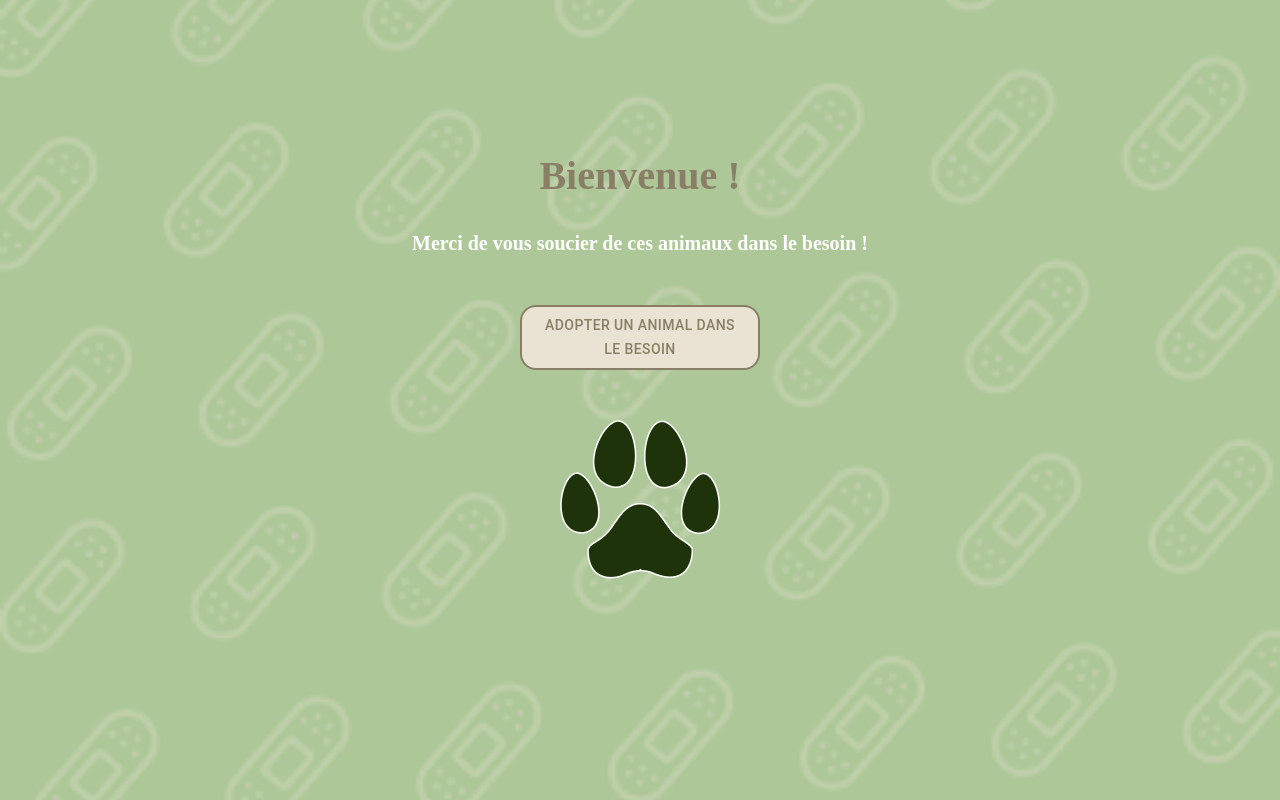
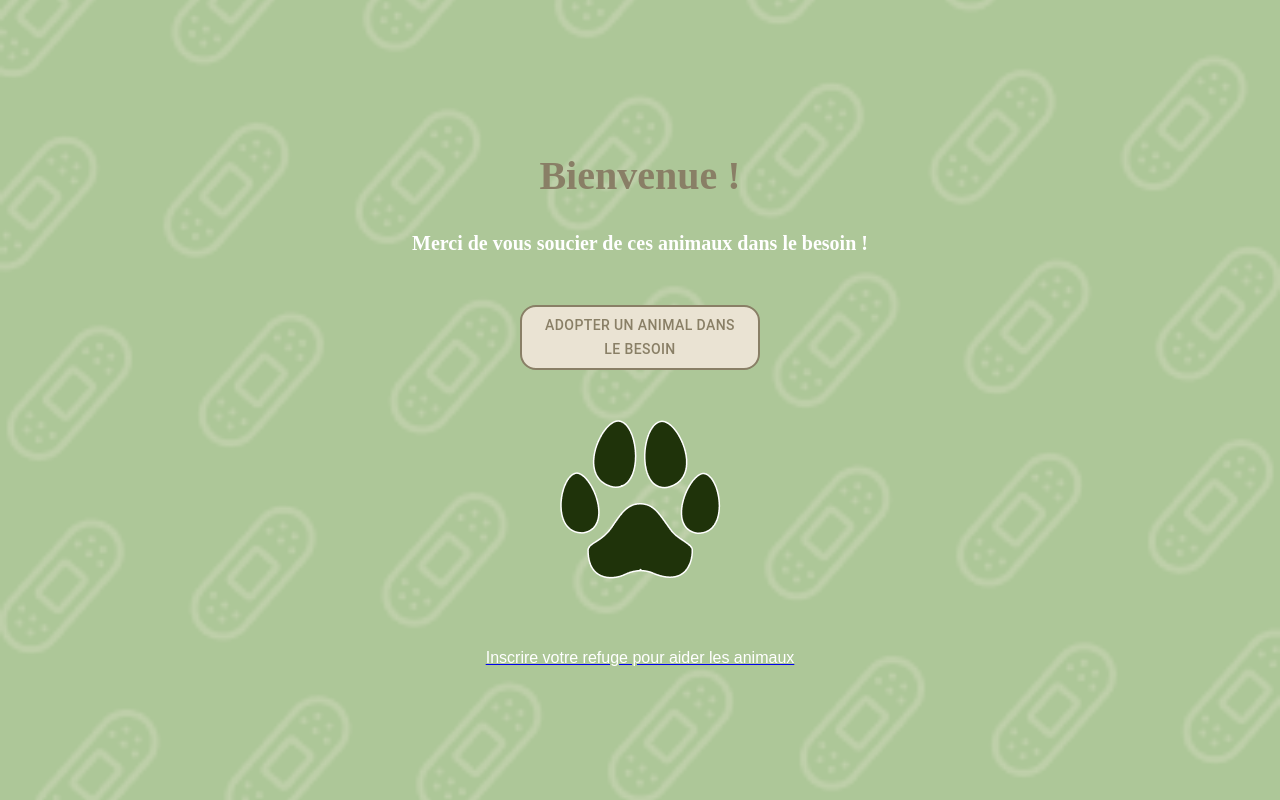
Before and after one commit to Roukik/PIM, a React (Vite) app in the folder PIM/: page / in a window 1280 px wide. Built offline with nearby package versions, Linux system fonts and the light colour scheme.

Commit message:
début back

```diff
--- /dev/null
+++ b/PIM/src/BackPage/P1.jsx
@@ -0,0 +1,13 @@
+import React from 'react'
+import PQRefuge from "../assets/PQRefuge.png"
+
+
+function P1() {
+  return (
+    <div>
+        <img src={PQRefuge} alt="" className='Fond'/>
+    </div>
+  )
+}
+
+export default P1
--- a/PIM/src/Pages/PageBienvenue.jsx
+++ b/PIM/src/Pages/PageBienvenue.jsx
@@ -5,11 +5,11 @@ import Stack from '@mui/material/Stack';
 import Button from '@mui/material/Button';
 import Popup from './Popup';
 import FondPansement from '../assets/FondPansement.png';
-import Logo from '../assets/Logo.png'
+import Logo from '../assets/Logo.png';
 
 function PageBienvenue() {
   return (
-    <div className="page-container page-bienvenue"> {/* Ajoutez la classe page-bienvenue ici */}
+    <div className="page-container page-bienvenue">
       <img src={FondPansement} alt="" className='FondPansement' />
       <div className="content-container">
         <h1 className="Bienvenue">Bienvenue !</h1>
@@ -33,6 +33,9 @@ function PageBienvenue() {
           </Stack>
           <img src={Logo} alt="" className='Logo' />
         </div>
+        <Link to="/P1">
+          <p style={{ color: 'white', cursor: 'pointer' }}>Inscrire votre refuge pour aider les animaux</p>
+        </Link>
       </div>
     </div>
   );
--- a/PIM/src/main.jsx
+++ b/PIM/src/main.jsx
@@ -16,6 +16,7 @@ import CarteR from './Pages/CarteR';
 import MainLayout from './layouts/MainLayout';
 import Suivant from '../src/Pages/Suivant'
 import FinQ from './Pages/FinQ';
+import P1 from './BackPage/P1';
 
 
 createRoot(document.getElementById('root')).render(
@@ -26,6 +27,7 @@ createRoot(document.getElementById('root')).render(
         <Route path="/popup" element={<Popup />} />
         <Route path="/popupquestionnaire" element={<PopupQuestionnaire />} />
         <Route path="/suivant" element={<Suivant/>} />
+        <Route path="/P1" element={<P1/>} />
         <Route path="/finq" element={<FinQ/>} />
         <Route path="/" element={<MainLayout />}>
           <Route path="/accueil" element={<Accueil />} />
```
Also changed, not shown: PIM/src/assets/PQRefuge.png (added).
